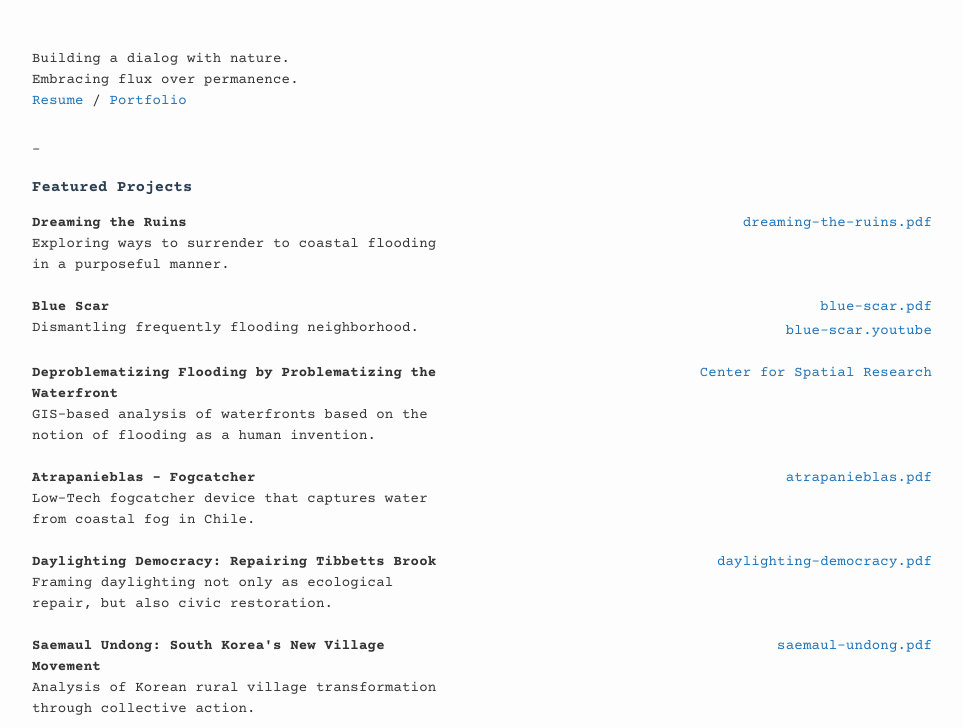
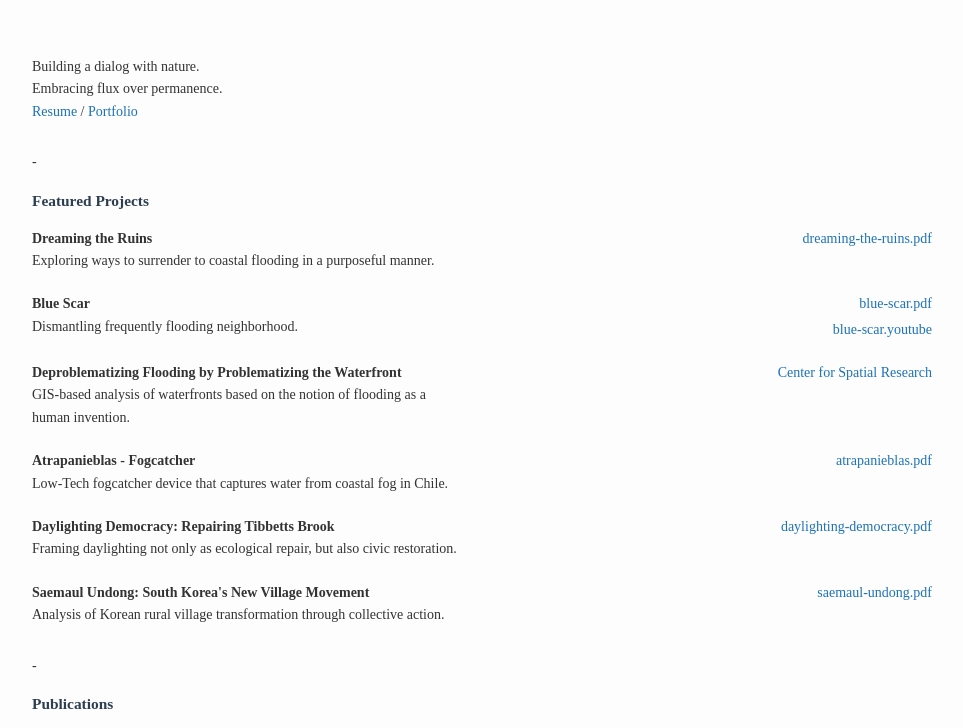
Before and after one commit to urban-designer/portfolio, a plain HTML site: page index.html in a window 1280 px wide. Shown: the part 216-944 px from the top of the page, without its empty margins (158-1121 px from the left). Drawn offline with nearby package versions, Linux system fonts and the light colour scheme.

Commit message:
Revert typewriter typography on the portfolio homepage

```diff
--- a/index.html
+++ b/index.html
@@ -4,8 +4,7 @@
   <meta charset="UTF-8">
   <meta name="viewport" content="width=device-width, initial-scale=1.0">
   <title>Seunghu Kim | Portfolio</title>
-  <link rel="stylesheet" href="https://fonts.googleapis.com/css2?family=Courier+Prime:wght@400;700&amp;display=swap">
-  <link rel="stylesheet" href="style.css?v=20261116-1">
+  <link rel="stylesheet" href="style.css?v=20261021-3">
   <link rel="icon" type="image/jpg" href="files/favicon.jpg">
 
   <!-- Google tag (gtag.js) -->
--- a/style.css
+++ b/style.css
@@ -4,12 +4,11 @@ html {
 }
 
 body {
-  font-family: "Courier Prime", "Courier New", Courier, monospace;
-  letter-spacing: 0.015em;
+  font-family: "Times New Roman", Times, serif;
   max-width: 900px;
   margin: auto;
   padding: 2rem;
-  line-height: 1.5;
+  line-height: 1.6;
   background: #fdfdfd;
   color: #333;
 }
```
